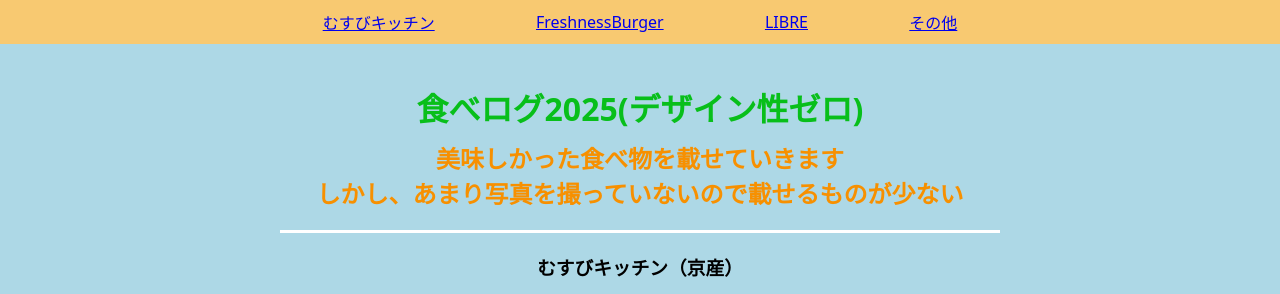
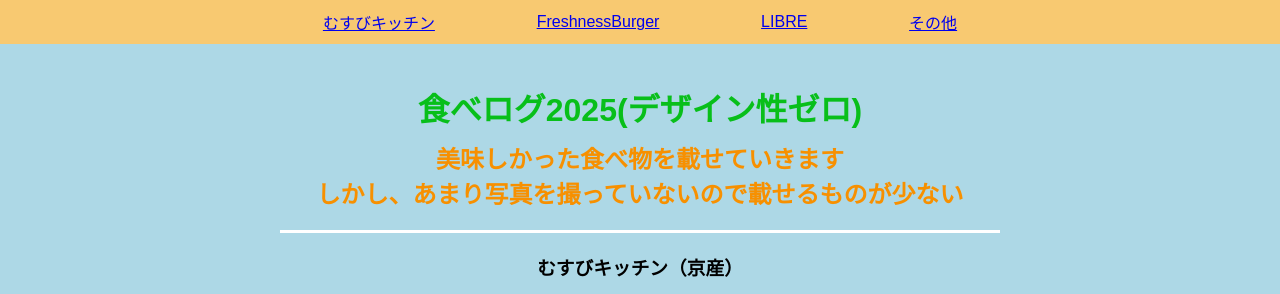
Before and after one commit to Seiya0106/Web, a plain HTML site: page food/index.html in a window 1280 px wide. Shown: the top 294 px of the page. Drawn offline with Linux system fonts and the light colour scheme.

Commit message:
Update style.css

```diff
--- a/food/css/style.css
+++ b/food/css/style.css
@@ -2,7 +2,7 @@ body {
   background-color: lightblue;
   padding-top: 64px; /* 固定ナビの分の余白を少し多めに */
   margin: 0;
-  font-family: system-ui, -apple-system, Segoe UI, Roboto, Noto Sans, sans-serif;
+  font-family: 'Catamaran','Noto Sans JP',sans-serif;
 }
 
 /* ヘッダー */
@@ -77,6 +77,3 @@ h3 {
   margin: 6px 0;
   text-align: left; /* テキストは左揃え */
 }
-
-/* 既存の「画像だけに固定マージンを当てる」指定は削除
-   body ul li の display:flex も削除して整合性を保つ */
```
